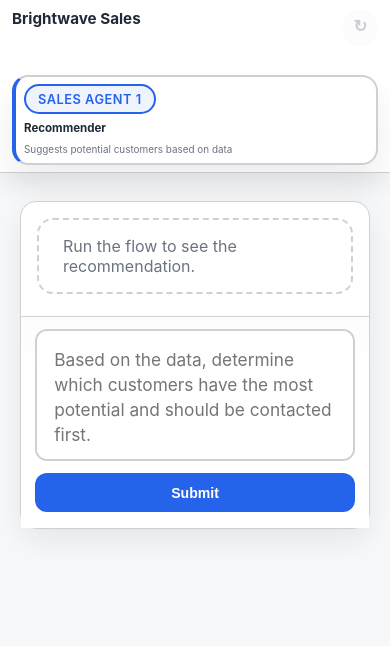
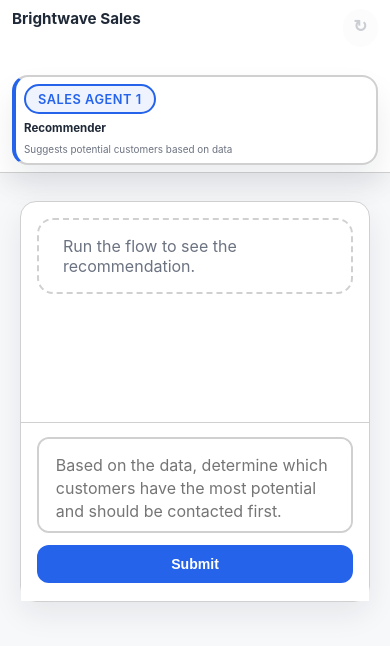
Before and after one commit to JoostPeters106/Single_agent_Research_UVT_Masterthesis, a website: page public/index.html in a window 390 px wide. Drawn offline with Linux system fonts and the light colour scheme.

Commit message:
Fix chat thread visibility on narrow screens

```diff
--- a/public/style.css
+++ b/public/style.css
@@ -238,12 +238,13 @@
 }
 
 #chat-thread {
-  flex: 1;
+  flex: 1 1 320px;
   display: flex;
   flex-direction: column;
   gap: 1rem;
   padding: 1.5rem 1.75rem 2rem;
   overflow-y: auto;
+  min-height: 280px;
 }
 
 .msg {
@@ -562,6 +563,7 @@
 
   #chat-thread {
     padding: 1rem 1rem 1.4rem;
+    min-height: 260px;
   }
 
   #chat-bar {
@@ -570,8 +572,8 @@
 
   #chat-input {
     padding: 0.95rem 1.05rem;
-    font-size: 1.08rem;
-    min-height: 132px;
+    font-size: 1.02rem;
+    min-height: 110px;
   }
 
   #chat-send {
@@ -582,7 +584,25 @@
 
 @media (max-width: 480px) {
   #chat-shell {
-    min-height: 100px;
+    min-height: 0;
+  }
+
+  #chat-thread {
+    padding: 1rem 1rem 1.5rem;
+    flex-basis: 220px;
+    min-height: 220px;
+  }
+
+  #chat-bar {
+    position: static;
+    padding: 0.85rem 1rem 1.1rem;
+    border-top: 1px solid var(--border);
+    background: var(--surface);
+  }
+
+  #chat-input {
+    min-height: 96px;
+    font-size: 1rem;
   }
 
   .title-block h1 {
```
